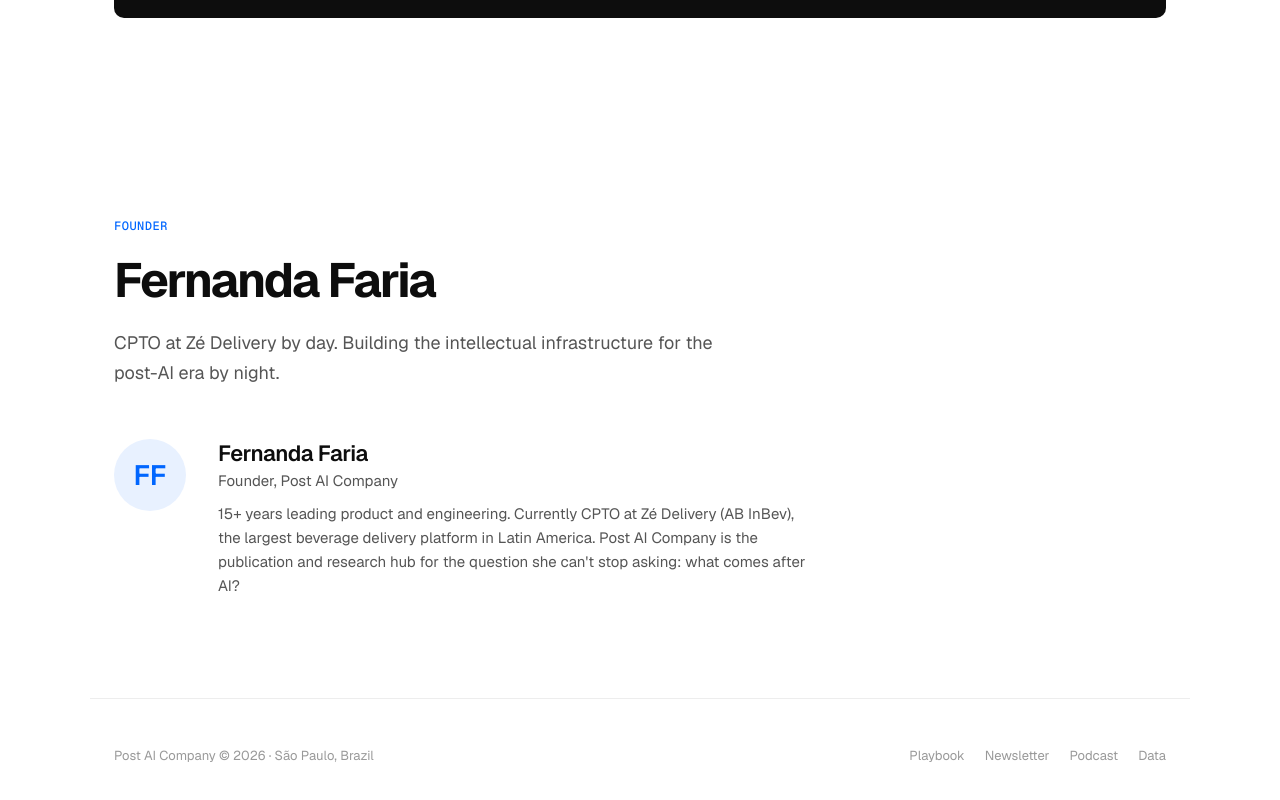
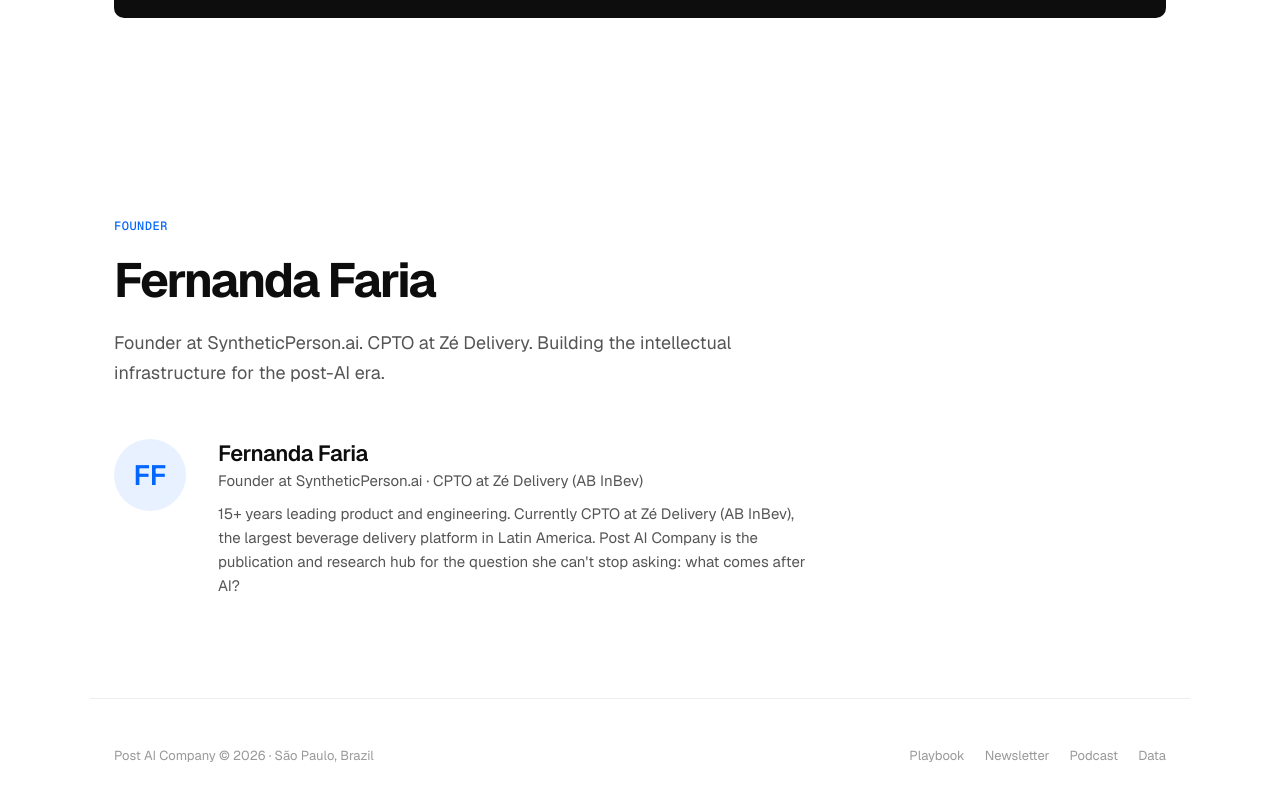
Before and after one commit to thecognitivelab/postaicompany-landing, a plain HTML site: page index.html in a window 1280 px wide. Shown: the part 5012-5812 px from the top of the page. Drawn offline with nearby package versions, Linux system fonts and the light colour scheme.

Commit message:
Update bio: Founder at SyntheticPerson.ai · CPTO at Zé Delivery

```diff
--- a/index.html
+++ b/index.html
@@ -346,12 +346,12 @@
 <section>
   <div class="section-label">Founder</div>
   <h2>Fernanda Faria</h2>
-  <p class="desc">CPTO at Zé Delivery by day. Building the intellectual infrastructure for the post-AI era by night.</p>
+  <p class="desc">Founder at SyntheticPerson.ai. CPTO at Zé Delivery. Building the intellectual infrastructure for the post-AI era.</p>
   <div class="founder-block">
     <div class="founder-avatar">FF</div>
     <div class="founder-info">
       <h3>Fernanda Faria</h3>
-      <div class="role">Founder, Post AI Company</div>
+      <div class="role">Founder at SyntheticPerson.ai · CPTO at Zé Delivery (AB InBev)</div>
       <p>15+ years leading product and engineering. Currently CPTO at Zé Delivery (AB InBev), the largest beverage delivery platform in Latin America. Post AI Company is the publication and research hub for the question she can't stop asking: what comes after AI?</p>
     </div>
   </div>
```
